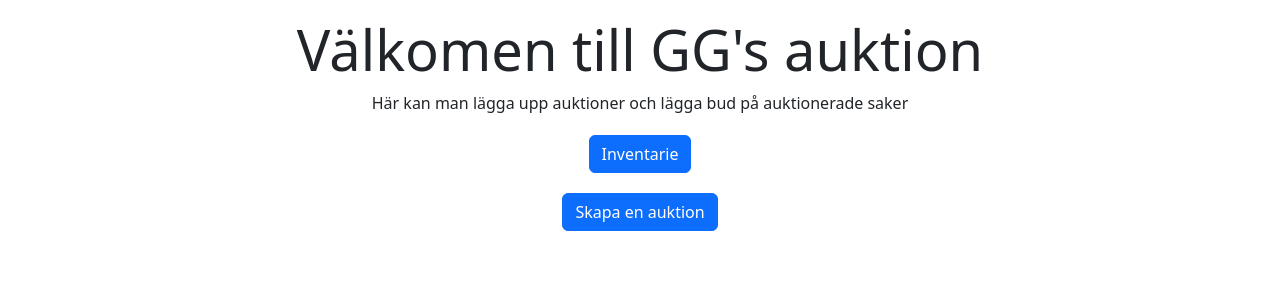
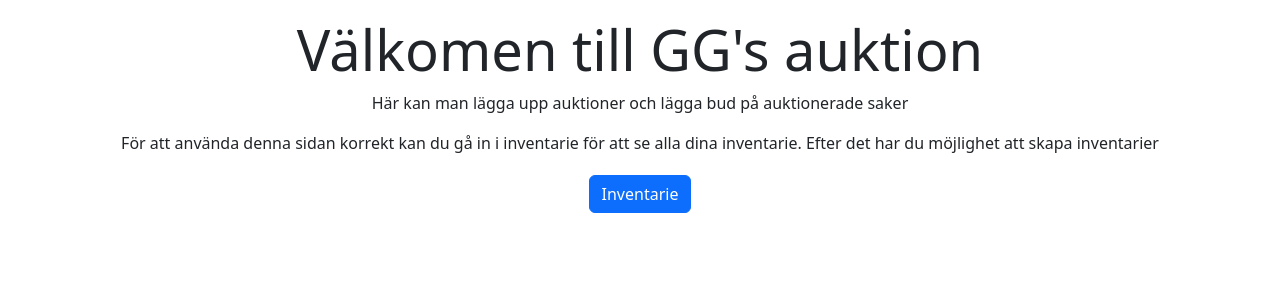
Before and after one commit to LIFRO/MVC_Auktion, an ASP.NET Core app: page / in a window 1280 px wide. Shown: the part 57-357 px from the top of the page. Run offline with ASP.NET Core 8, Linux system fonts and the light colour scheme; style sheets or scripts are compiled from the project's sources.

Commit message:
saving changes

```diff
--- a/Program.cs
+++ b/Program.cs
@@ -14,6 +14,10 @@ builder.Services
 // Add services to the container.
 builder.Services.AddControllersWithViews();
 builder.Services.AddRazorPages();
+builder.Services
+    .AddDefaultIdentity<IdentityUser>(options => options.SignIn.RequireConfirmedAccount = true)
+    .AddRoles<IdentityRole>()
+    .AddEntityFrameworkStores<ApplicationDbContext>();
 
 var app = builder.Build();
 
--- a/Views/Home/Index.cshtml
+++ b/Views/Home/Index.cshtml
@@ -28,10 +28,8 @@
     </header>
     <h1 class="display-4">Välkomen till GG's auktion</h1>
     <p>Här kan man lägga upp auktioner och lägga bud på auktionerade saker</p>
+    <p>För att använda denna sidan korrekt kan du gå in i inventarie för att se alla dina inventarie. Efter det har du möjlighet att skapa inventarier</p>
     <div class="spacer">
         <a class="btn btn-primary" asp-controller="Auctions" asp-action="Index" >Inventarie</a>
     </div>
-    <div class="spacer">
-        <a class="btn btn-primary" asp-crontroller="Auctions" asp-action="Index"> Skapa en auktion</a>
-    </div>
 </div>
```
